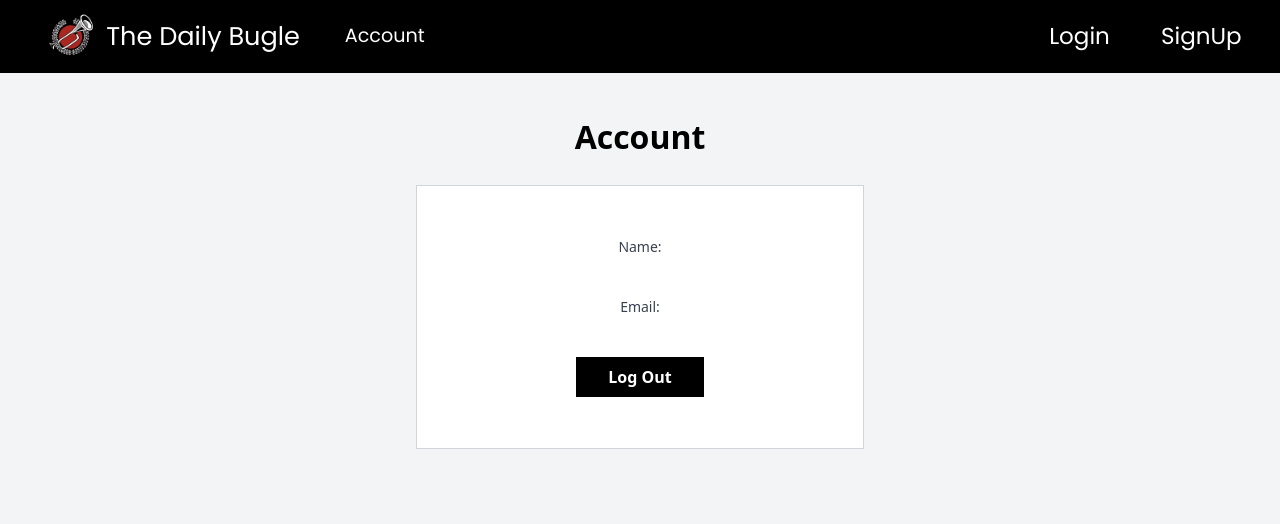
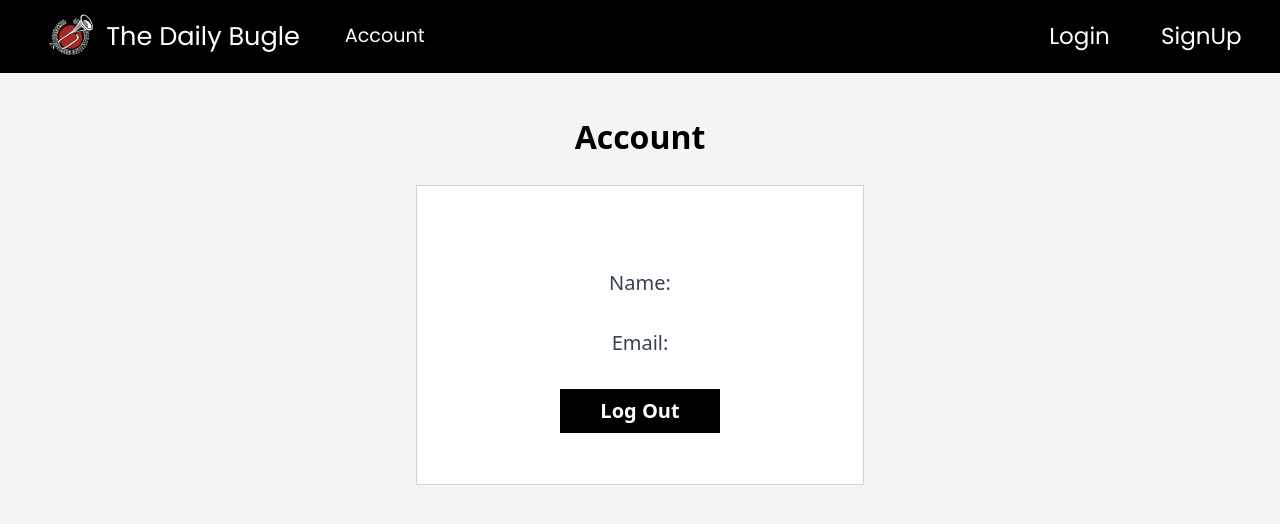
Before and after one commit to adityasriv2317/newsWeb, a React (Vite) app: page /account in a window 1280 px wide. Shown: the top 524 px of the page. Built offline with nearby package versions, Linux system fonts and the light colour scheme; no server answers; a web font is replaced by a local one.

Commit message:
final commit

```diff
--- a/src/comps/NewsLink.jsx
+++ b/src/comps/NewsLink.jsx
@@ -1,8 +1,8 @@
 import React from 'react'
 import thumbnail from '/tdb2.png'
 
-// const url = "https://newsapi.org/v2/top-headlines?country=us&apiKey=2ebb187b1dfb4051861d2660ccdf3b12"
-const url3 = '/SampleApi.json'
+const url = "https://newsapi.org/v2/top-headlines?country=us&apiKey=2ebb187b1dfb4051861d2660ccdf3b12"
+// const url3 = '/SampleApi.json'
 
 class NewsLink extends React.Component{
   constructor(){
@@ -17,7 +17,7 @@ class NewsLink extends React.Component{
   async componentDidMount(){
 
     // fetch output from api into a variable
-    let output = await fetch(url3)
+    let output = await fetch(url)
     let op = await output.json()
 
     // set state throughout
--- a/src/comps/User.jsx
+++ b/src/comps/User.jsx
@@ -9,9 +9,9 @@ const User = () => {
 
   const [uname, setName] = useState('')
   const [umail, setMail] = useState('')
+  const [prompt, setPrompt] = useState('')
 
   console.log(currentUser);
-
 
   useEffect(() => {
 
@@ -40,14 +40,21 @@ const User = () => {
 
   }, [currentUser])
 
-  let logOut = () =>  {
-    fetch(logoutUrl, {
+  let logOut = async (e) =>  {
+
+    e.preventDefault()
+
+    await fetch(logoutUrl, {
       method: 'POST',
       headers: {
         'Content-Type': 'application/json',
         'Authorization': currentUser,
       }
     })
+
+    setMail('')
+    setName('')
+    setPrompt('Logged out successfully.')
   }
 
   return (
@@ -55,18 +62,19 @@ const User = () => {
       <h1 className="text-[2em] font-semibold text-black mb-6">Account</h1>
 
       <div className="bg-white p-[4vw] w-full max-w-md border border-gray-300">
-        <form className="space-y-4 flex flex-col items-center">
+        <form className="space-y-8 text-xl flex flex-col items-center">
+          <p className='text-red-600'>{prompt}</p>
           <div>
-            <label htmlFor="name" className="block text-sm font-medium text-gray-700">Name:</label><br />
+            <label htmlFor="name" className="block text-center font-medium text-gray-700">Name:</label>
             <p>{uname ? uname : ''}</p>
           </div>
 
           <div>
-            <label htmlFor="email" className="block text-sm font-medium text-gray-700">Email:</label><br />
+            <label htmlFor="email" className="block text-center font-medium text-gray-700">Email:</label>
             <p>{umail ? umail : ''}</p>
           </div>
 
-          <button type="submit" onClick={logOut} className="px-[2em] bg-black text-white font-semibold py-2 hover:bg-red-700" >Log Out</button>
+          <button type="submit" onClick={logOut} className="px-[2em] mt-[200px] bg-black text-white font-semibold py-2 hover:bg-red-700" >Log Out</button>
         </form>
       </div>
     </div>
```
